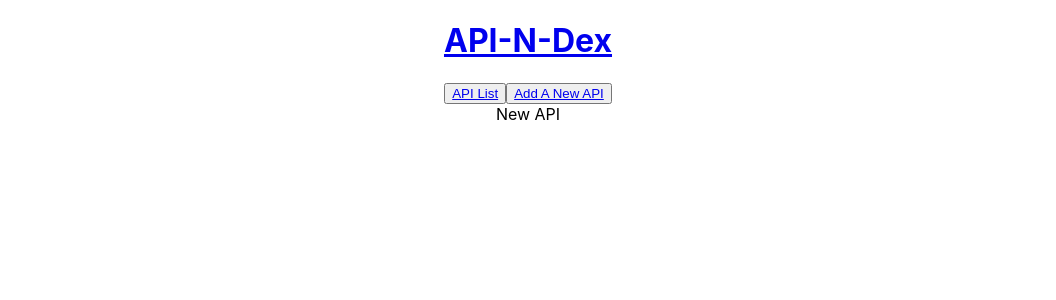
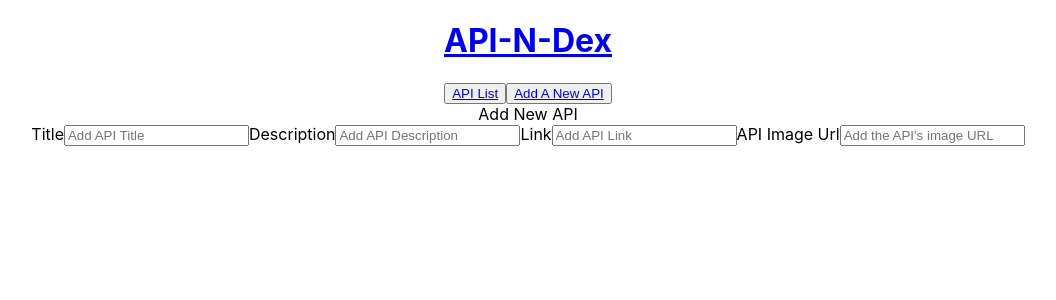
Before and after one commit to yexeniaf/API-N-Dex, a React (Create React App) app in the folder client/: page /new in a window 1280 px wide. Shown: the top 300 px of the page, without its empty margins (112-1168 px from the left). Built offline with nearby package versions, Linux system fonts and the light colour scheme; no server answers.

Commit message:
labels and inputs

```diff
--- a/client/src/App.js
+++ b/client/src/App.js
@@ -4,6 +4,7 @@ import { Routes, Route } from "react-router-dom";
 import Navbar from './components/Navbar';
 import ApiList from './components/ApiList';
 import ApiDetail from './components/ApiDetail';
+import NewApi from './components/NewApi';
 
 function App() {
   console.log(process.env.REACT_APP_AIRTABLE_BASE)
@@ -16,7 +17,7 @@ function App() {
         <Route path="/" element={<div>API-N-Dex</div>} />
         <Route path="/apis" element={<ApiList />} />
         <Route path="/apis/:id" element={<ApiDetail />}/>
-        <Route path="/new" element={<div>New API</div>}/>
+        <Route path="/new" element={<NewApi />}/>
       </Routes>
 
     </div>
--- a/client/src/components/Form.jsx
+++ b/client/src/components/Form.jsx
@@ -9,24 +9,28 @@ export default function Form(props) {
                 name="title"
                 value={title}
                 placeholder="Add API Title"
+                onChange={props.handleTextInput}
             />
             <label>Description</label>
             <input
                 name="description"
                 value={description}
                 placeholder="Add API Description"
+                onChange={props.handleTextInput}
             />
             <label>Link</label>
             <input
                 name="link"
                 value={link}
                 placeholder="Add API Link"
+                onChange={props.handleTextInput}
             />
             <label>API Image Url</label>
             <input
                 name="imageUrl"
                 value={imageUrl}
                 placeholder="Add the API's image URL"
+                onChange={props.handleTextInput}
             />
         </form>
     )
--- a/client/src/components/NewApi.jsx
+++ b/client/src/components/NewApi.jsx
@@ -15,8 +15,31 @@ export default function NewApi() {
 
     const navigate = useNavigate();
 
+    const handleSubmit = async (e) => {
+        e.preventDefault();
+        const fields = input;
+        const res = await api.post("/", {fields});
+        setInput(default_input);
+        navigate("/apis")
+    }
+
+    const handleTextInput = (event) => {
+        const {name, value} = event.target;
+        setInput((prevInput) => ({
+            ...prevInput,
+            [name]: value,
+        }))
+    };
+
+
     return (
-        <div>
+        <div> Add New API
+            <Form
+                input={input}
+                handleTextInput={handleTextInput}
+                handleSubmit={handleSubmit}
+                type={"Create"}
+            />
 
         </div>
     )
```
